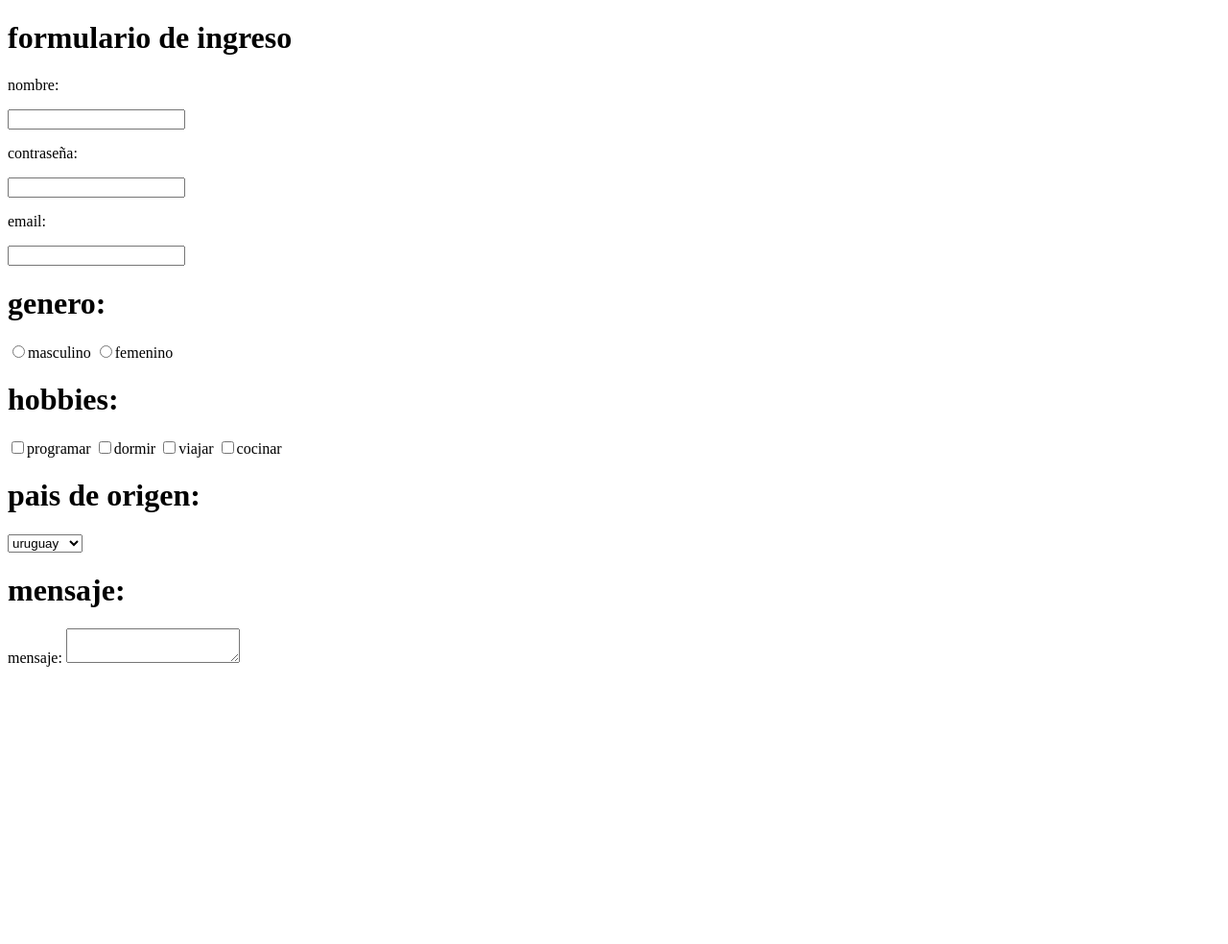
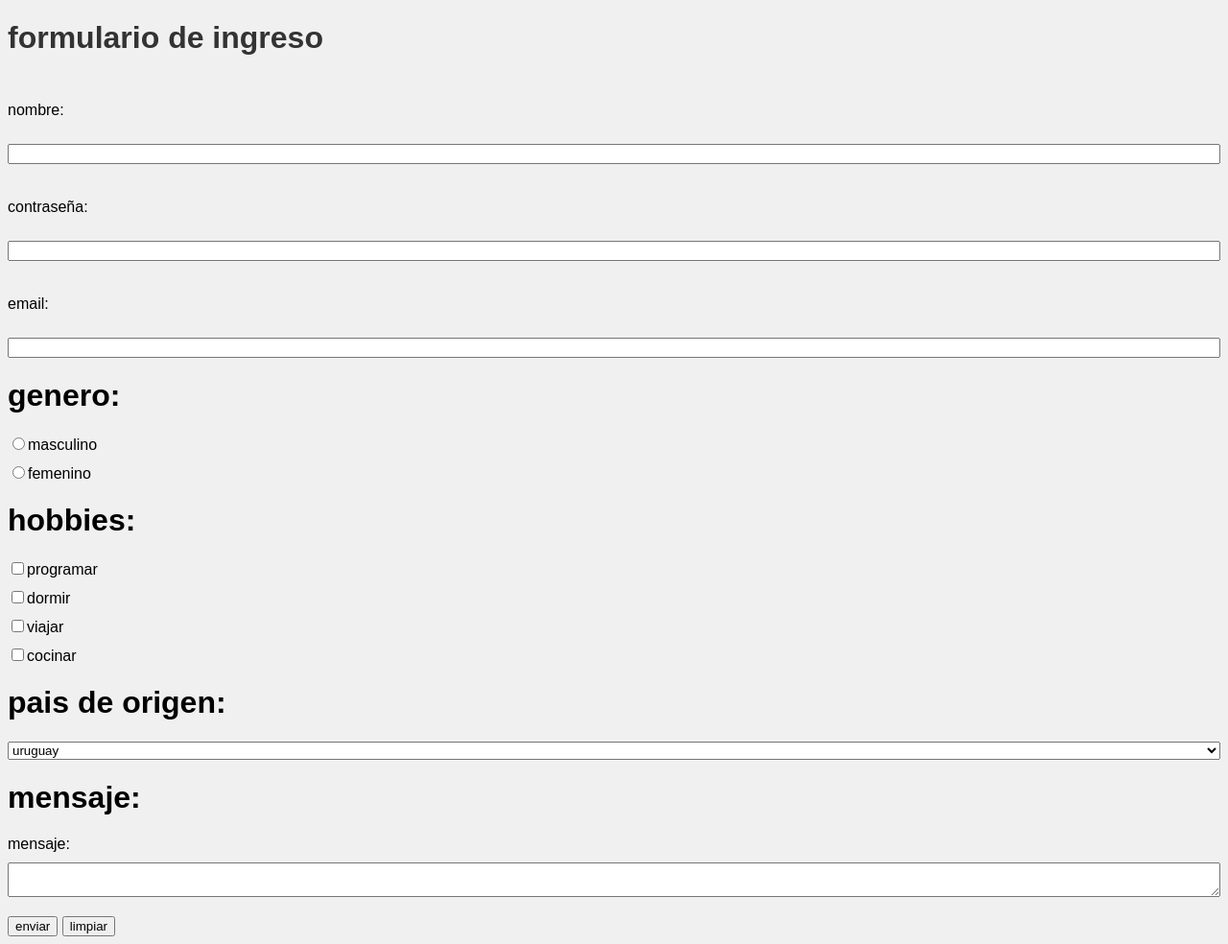
Before and after one commit to rosoval/primera_pagina_html, a plain HTML site: page formulario.html in a window 1280 px wide. Shown: the whole page at 96% size. Before the commit the page ends 800 px from the top, so only its background shows below. Drawn offline with Linux system fonts and the light colour scheme.

Commit message:
cuarto commit

```diff
--- a/formulario.html
+++ b/formulario.html
@@ -4,10 +4,24 @@
     <meta charset="UTF-8">
     <meta name="viewport" content="width=device-width, initial-scale=1.0">
     <title>Document</title>
-
+    <style>
+        body{
+            background-color: #f0f0f0;
+            font-family: Arial, sans-serif;
+        }
+        .container{
+            display: flex;
+            flex-direction: column;
+            gap: 10px;
+            margin-bottom: 20px;
+        }
+        .h1{
+            color: #333;
+        }
+    </style>
 </head>
 <body>
-
+<p></p>
 <form action="/"method="get">
     <h1 class="h1">formulario de ingreso</h1>
 
@@ -63,6 +77,8 @@
     <textarea name="mensaje" id="texto"></textarea>
 </label>
 </div>
+<button type="submit">enviar</button>
+<button type="reset">limpiar</button>
 </form>
 </body>
 </html>
```
